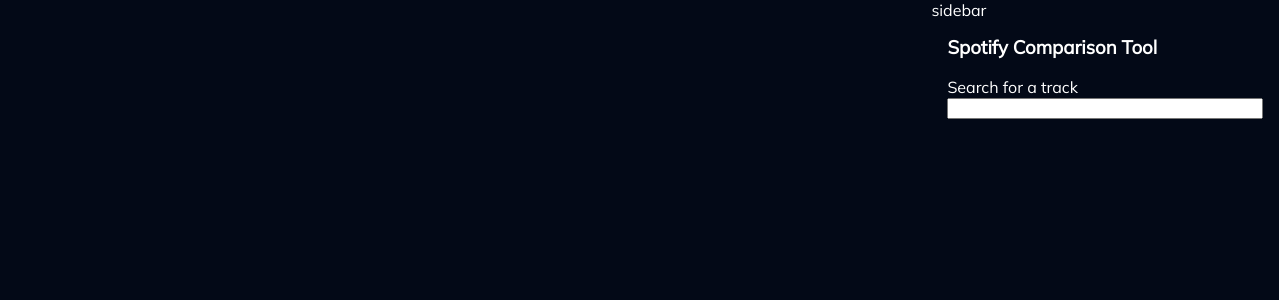
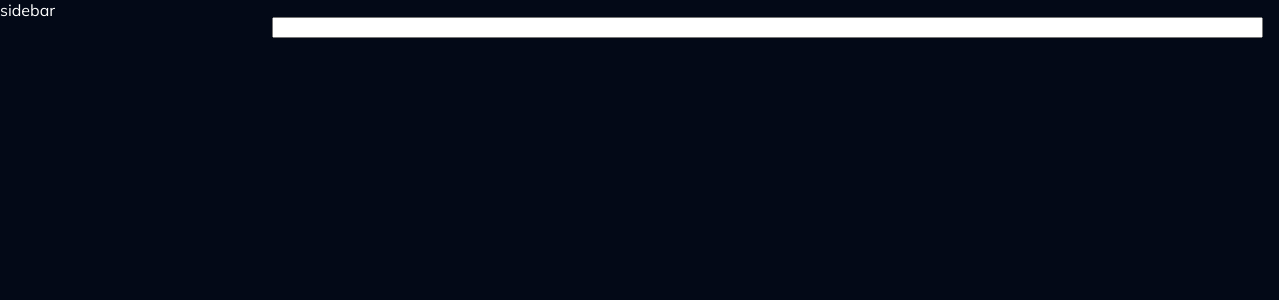
Before and after one commit to Hadryan/AudioFeatureMachine, a React (Create React App) app: page /dashboard in a window 1280 px wide. Shown: the top 300 px of the page. Built offline with nearby package versions, Linux system fonts and the light colour scheme.

Commit message:
fix grid area bug

```diff
--- a/src/components/Dashboard/dashboard.module.css
+++ b/src/components/Dashboard/dashboard.module.css
@@ -1,7 +1,7 @@
 .dashboard {
     display: grid;
     grid-template-columns: minmax(150px, 20%) 1fr;
-    grid-template-areas: sidebar content;
+    grid-template-areas: "sidebar content";
 }
 
 .sidebar {
--- a/src/components/Searchbar/index.tsx
+++ b/src/components/Searchbar/index.tsx
@@ -36,8 +36,6 @@
 
   return (
     <div className={styles.searchbarContainer}>
-      <h3>Spotify Comparison Tool</h3>
-      <label htmlFor="searchbar">Search for a track</label>
       <input
         type="text"
         className={styles.searchbar}
```
Also changed, not shown: 1 other file (tests, documents, lock files or other folders).
